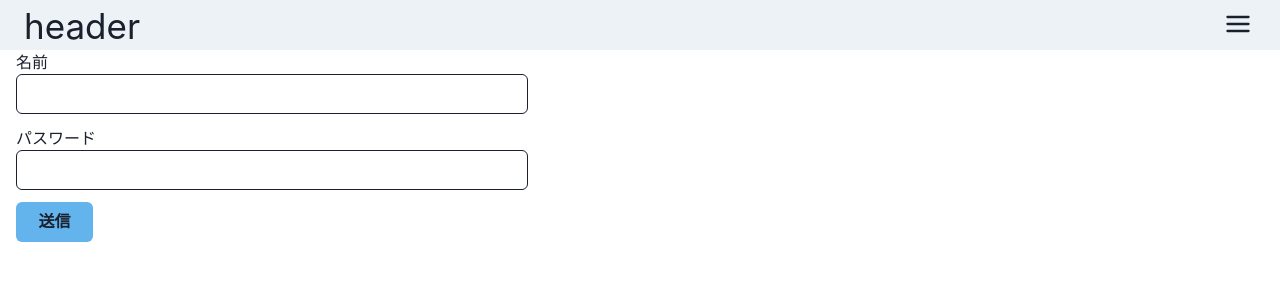
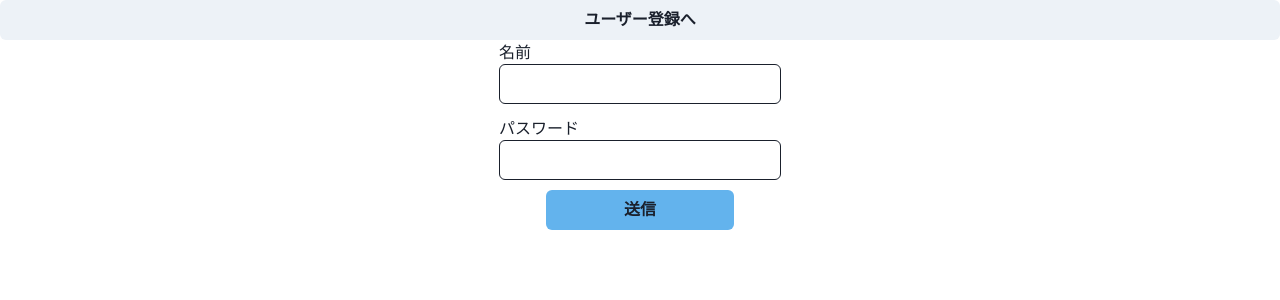
Before and after one commit to takaya-ishiyama/cookbook, a Next.js app in the folder frontend/: page /sing_up in a window 1280 px wide. Shown: the top 300 px of the page. Built offline with nearby package versions, Linux system fonts and the light colour scheme.

Commit message:
フロントログイン周り

```diff
--- a/frontend/pages/_app.tsx
+++ b/frontend/pages/_app.tsx
@@ -5,18 +5,24 @@ import HeaderComponent from '@/src/components/HeaderComponent';
 import { useEffect, useState } from 'react';
 import { User } from '@/src/type/UserType';
 import Login from '@/src/components/Login';
+import { parseCookies } from 'nookies';
+import { useRouter } from 'next/router';
+import { UseTokenGetUser } from '@/src/hooks/users/fetchUser';
+import { Top } from '@/src/components/Top';
+import SingUp from '@/src/components/SingUp';
+import LoginOrSingup from '@/src/components/LoginOrSingUp';
 
 const queryClient = new QueryClient();
 
 export default function App({ Component, pageProps }: AppProps) {
-  const [user, setUser] = useState<User>();
-  useEffect(() => {
-    if (typeof window !== 'undefined') {
-      const user_json = localStorage.getItem('user');
-      // @ts-ignore
-      setUser(JSON.parse(user_json));
-    }
-  }, []);
+  // const [user, setUser] = useState<User>();
+  // useEffect(() => {
+  //   if (typeof window !== 'undefined') {
+  //     const user_json = localStorage.getItem('user');
+  //     // @ts-ignore
+  //     setUser(JSON.parse(user_json));
+  //   }
+  // }, []);
 
   /** 表示制御用コンポーネント */
   function DisplayController({
@@ -28,14 +34,23 @@ export default function App({ Component, pageProps }: AppProps) {
     /** 認証済み時の表示 */
     authorized: JSX.Element;
   }) {
-    //authcheck→中で、チェックでエラーが出てたらisloginのlocalstrageをfalseにする。
     const [user, setUser] = useState<User>();
+    const cookies = parseCookies();
+    const router = useRouter();
+    const auth_check = async () => {
+      const resp = await UseTokenGetUser();
+      const user: User = await resp?.json();
+      if (user) {
+        console.log('sucsess');
+        localStorage.setItem('user', JSON.stringify(user));
+        setUser(user);
+      } else {
+        // router.push(`login`);
+        console.log('faild');
+      }
+    };
     useEffect(() => {
-      if (typeof window !== 'undefined') {
-        const user_json = localStorage.getItem('user');
-        // @ts-ignore
-        setUser(JSON.parse(user_json));
-      }
+      auth_check();
     }, []);
     return <>{user ? authorized : unauthorize}</>;
   }
@@ -43,10 +58,14 @@ export default function App({ Component, pageProps }: AppProps) {
   return (
     <ChakraProvider>
       <QueryClientProvider client={queryClient}>
-        <HeaderComponent />
         <DisplayController
-          unauthorize={<Login />}
-          authorized={<Component {...pageProps} />}
+          unauthorize={<LoginOrSingup />}
+          authorized={
+            <Flex direction={'column'}>
+              <HeaderComponent />
+              <Component {...pageProps} />
+            </Flex>
+          }
         />
       </QueryClientProvider>
     </ChakraProvider>
--- a/frontend/src/components/HeaderComponent.tsx
+++ b/frontend/src/components/HeaderComponent.tsx
@@ -19,7 +19,7 @@ const HeaderComponent = () => {
     <Box px={4} h={50} bgColor={'#edf2f7'}>
       <Flex>
         <Box px={2} fontSize={'35px'}>
-          <Link href={'/'}>header</Link>
+          <Link href={'/contents'}>header</Link>
         </Box>
         <Spacer />
         <Menu>
--- a/frontend/src/components/Login.tsx
+++ b/frontend/src/components/Login.tsx
@@ -1,5 +1,5 @@
 import { GetUser } from '@/src/hooks/users/fetchUser';
-import { Box, Button, Flex, Input, useToast } from '@chakra-ui/react';
+import { Box, Button, Flex, Input, Spacer, useToast } from '@chakra-ui/react';
 import { useRouter } from 'next/router';
 import React, { useCallback, useEffect, useState } from 'react';
 import { useForm } from 'react-hook-form';
@@ -50,21 +50,35 @@ const Login = () => {
   return (
     <>
       <form onSubmit={handleSubmit(onSubmit, onError)}>
-        <Flex mx={'1rem'} w={'40%'} flexFlow={'column'}>
+        <Flex mx={'1rem'} flexFlow={'column'}>
+          <Flex>
+            <Spacer />
+            <Flex direction={'column'}>
               <Box>名前</Box>
               <Input
                 mb={3}
                 borderColor={errors.username ? 'red' : 'glay'}
                 {...register('username', { required: '入力してください' })}
               />
+            </Flex>
+            <Spacer />
+          </Flex>
           {/* {errors.username && errors.username.message} */}
+          <Flex>
+            <Spacer />
+            <Flex direction={'column'}>
               <Box>パスワード</Box>
               <Input
-            mb={3}
+                mb={'10px'}
                 borderColor={errors.password ? 'red' : 'glay'}
                 {...register('password', { required: '入力してください' })}
               />
+            </Flex>
+            <Spacer />
+          </Flex>
           {/* {errors.password && errors.password.message} */}
+          <Flex>
+            <Spacer />
             <Button
               w={'15%'}
               display={'inline-block'}
@@ -74,6 +88,8 @@ const Login = () => {
             >
               送信
             </Button>
+            <Spacer />
+          </Flex>
         </Flex>
       </form>
     </>
--- /dev/null
+++ b/frontend/src/components/LoginOrSingUp.tsx
@@ -0,0 +1,43 @@
+import Login from '@/src/components/Login';
+import SingUp from '@/src/components/SingUp';
+import { Box, Button, Flex } from '@chakra-ui/react';
+import { useRouter } from 'next/router';
+import React, { useState } from 'react';
+
+const LoginOrSingup = () => {
+  const [switch_component, setSwitchComponent] = useState<boolean>(true);
+  const router = useRouter();
+  function DisplayLoginOrSingUp({
+    login,
+    sing_up,
+  }: {
+    login: JSX.Element;
+    sing_up: JSX.Element;
+  }) {
+    return <>{switch_component ? login : sing_up}</>;
+  }
+
+  return (
+    <>
+      <Flex direction={'column'}>
+        {switch_component ? (
+          <>
+            <Button onClick={() => setSwitchComponent(!switch_component)}>
+              ユーザー登録へ
+            </Button>
+          </>
+        ) : (
+          <>
+            <Button onClick={() => setSwitchComponent(!switch_component)}>
+              ログインへ
+            </Button>
+          </>
+        )}
+
+        <DisplayLoginOrSingUp login={<Login />} sing_up={<SingUp />} />
+      </Flex>
+    </>
+  );
+};
+
+export default LoginOrSingup;
--- a/frontend/src/components/SingUp.tsx
+++ b/frontend/src/components/SingUp.tsx
@@ -5,6 +5,7 @@ import {
   Flex,
   Input,
   Select,
+  Spacer,
   useToast,
 } from '@chakra-ui/react';
 import React, { useState } from 'react';
@@ -20,9 +21,11 @@ const SingUp = () => {
     register,
     getValues,
     setValue,
+    watch,
     formState: { errors, isValid },
     control,
   } = useForm<UserRegister>({ reValidateMode: 'onSubmit' });
+  const watch_field = watch('password1', 'password2');
   const [userpolicy, setUserPolicy] = useState<boolean>(false);
 
   const handleSubmit = (e: any) => {
@@ -74,25 +77,49 @@ const SingUp = () => {
   return (
     <>
       <form onSubmit={handleSubmit}>
-        <Flex mx={'1rem'} w={'40%'} flexFlow={'column'}>
+        <Flex mx={'1rem'} direction={'column'}>
+          <Flex>
+            <Spacer />
+            <Flex direction={'column'}>
               <Box>名前</Box>
               <Input
                 mb={3}
                 borderColor={errors.username ? 'red' : 'glay'}
                 {...register('username', { required: '入力してください' })}
               />
+            </Flex>
+            <Spacer />
+          </Flex>
+
+          <Flex>
+            <Spacer />
+            <Flex direction={'column'}>
               <Box>パスワード</Box>
               <Input
                 mb={3}
                 borderColor={errors.password1 ? 'red' : 'glay'}
                 {...register('password1', { required: '入力してください' })}
               />
+            </Flex>
+            <Spacer />
+          </Flex>
+
+          <Flex>
+            <Spacer />
+            <Flex direction={'column'}>
               <Box>パスワード確認</Box>
               <Input
                 mb={3}
                 borderColor={errors.password2 ? 'red' : 'glay'}
                 {...register('password2', { required: '入力してください' })}
               />
+            </Flex>
+            <Spacer />
+          </Flex>
+
+          <Flex>
+            <Spacer />
+            <Flex direction={'column'}>
               <Box>E-Mail</Box>
               <Input
                 mb={3}
@@ -104,6 +131,13 @@ const SingUp = () => {
                   },
                 })}
               />
+            </Flex>
+            <Spacer />
+          </Flex>
+
+          {/* <Flex>
+            <Spacer />
+            <Flex direction={'column'}>
               <Box>誕生日</Box>
               <Controller
                 control={control}
@@ -116,6 +150,13 @@ const SingUp = () => {
                   />
                 )}
               />
+            </Flex>
+            <Spacer />
+          </Flex> */}
+
+          {/* <Flex>
+            <Spacer />
+            <Flex direction={'column'}>
               <Box>性別</Box>
               <Select
                 mb={3}
@@ -126,6 +167,13 @@ const SingUp = () => {
                 <option value={0}>男性</option>
                 <option value={1}>女性</option>
               </Select>
+            </Flex>
+            <Spacer />
+          </Flex> */}
+          <Flex direction={'row'}>
+            <Spacer />
+            <Flex direction={'column'}>
+              <Flex direction={'column'}>
                 <Box>利用規約</Box>
                 <Checkbox
                   size={'lg'}
@@ -136,8 +184,8 @@ const SingUp = () => {
                 >
                   同意する
                 </Checkbox>
+              </Flex>
               <Button
-            w={'15%'}
                 display={'inline-block'}
                 type='submit'
                 bgColor={'blue.300'}
@@ -150,6 +198,9 @@ const SingUp = () => {
                 送信
               </Button>
             </Flex>
+            <Spacer />
+          </Flex>
+        </Flex>
       </form>
     </>
   );
```
Also changed, not shown: frontend/pages/contents/index.tsx (+5 -7 lines). Lines whose indentation alone changed are shown as unchanged.
